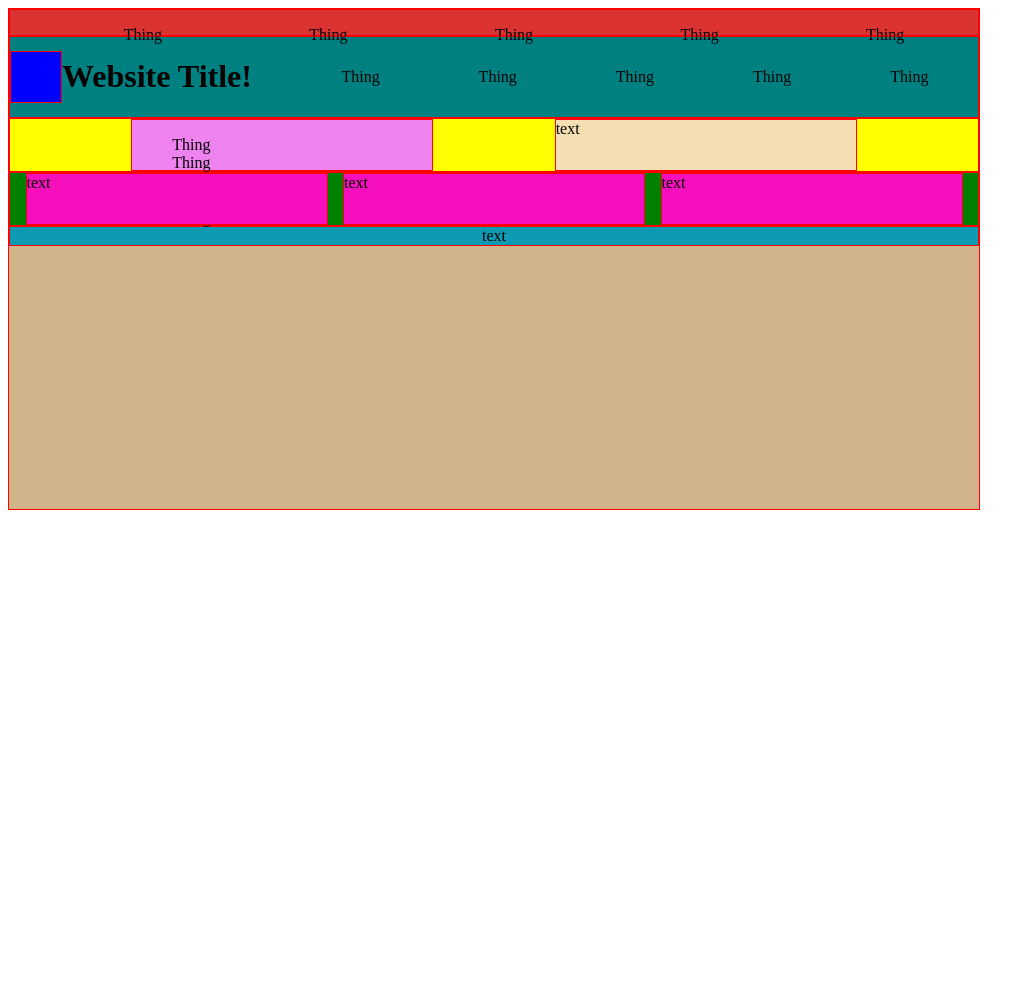
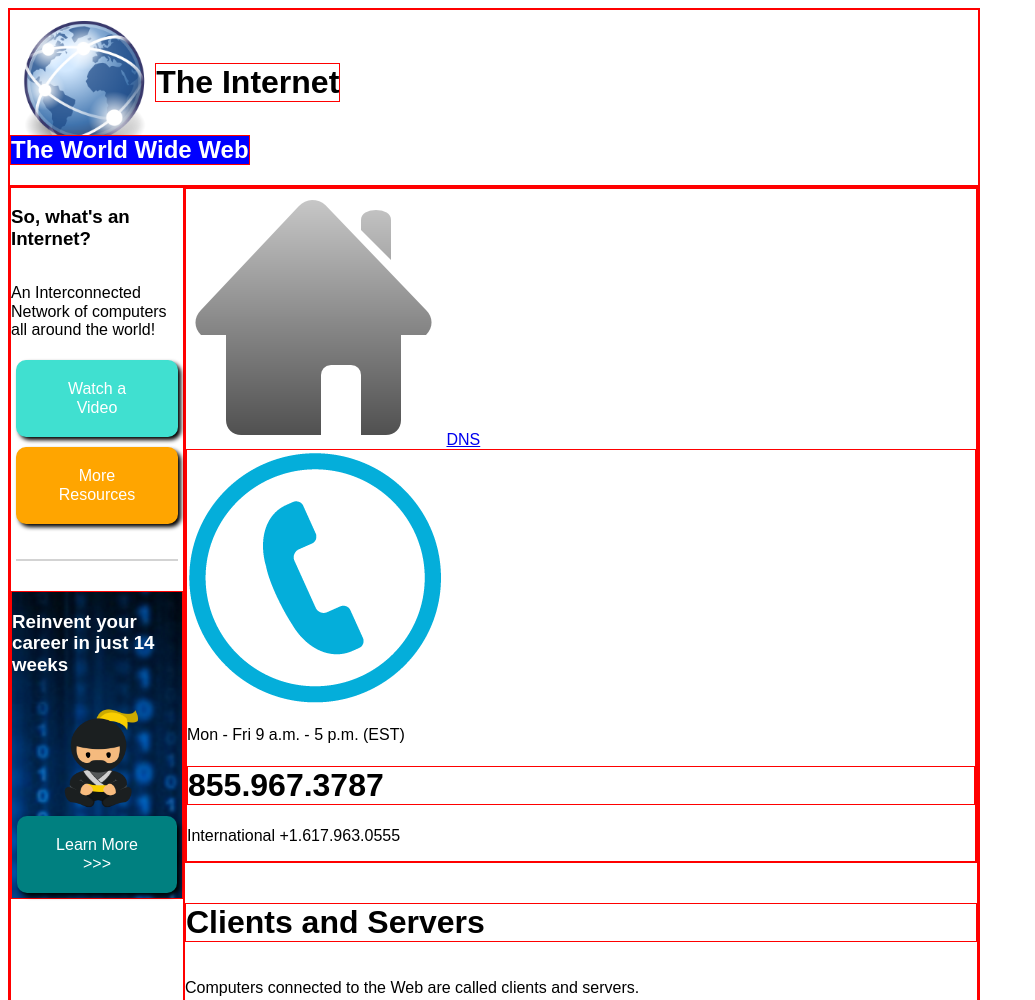
Before and after one commit to garrett-schmahl/project007.1-TheInternet, a plain HTML site: page index.html in a window 1280 px wide. Shown: the top 1000 px of the page, without its empty margins (0-1035 px from the left). Before the commit the page ends 800 px from the top, so only its background shows below. Drawn offline with Linux system fonts and the light colour scheme.

Commit message:
morning progress

```diff
--- a/css/style.css
+++ b/css/style.css
@@ -1,79 +1,87 @@
 /*global styles */
+*{
+  font-family: Arial, Helvetica, sans-serif;
+}
 
-div{
+div, h1, h2{
   border-style: solid;
   border-width: 1px;
   border-color:red;
-}
-ul{
-  list-style-type:none;
-}
-li{
-  text-decoration:none;
 }
 
 /*body styles*/
 #container{
   min-height:500px;
   width:970px;
-  background-color:tan;
 }
-  #navbar{
-    height:25px;
-    background-color:rgb(219, 50, 50);
-  }
-    #navbar ul{
-      display:flex;
-      justify-content:space-around;
-    }
   #title_block{
-    background-color:teal;
     display:flex;
     align-items:center;
+    flex-wrap:wrap;
   }
-    #fake_logo{
-      height:50px;
-      width:50px;
-      background-color:blue;
+    #title_block img{
+      width:15%;
+      height:auto;
     }
     #title_block h1{
+      margin-right: 500px;
     }
-    #title_block ul{
-      display:flex;
-      flex:5;
-      justify-content:space-around;
+    #title_block h2{
+      background-color: blue;
+      color:white;
+      margin-top:-20px;
     }
+
   #main_block{
-    background-color:yellow;
     display:flex;
     justify-content:space-evenly;
   }
     #left_side_main{
-      background-color:violet;
-      height:50px;
-      width: 300px;
+      flex:1;
       display:flex;
+      flex-direction: column;
     }
+      #watch_video_button{
+        background-color: turquoise;
+      }
+      #more_resources_button{
+        background-color: orange;
+      }
+      #left_side_main a{
+        padding: 20px 30px;
+        border-radius: 10px;
+        filter:drop-shadow(3px 3px 2px black);
+        color:white;
+        text-align:center;
+        text-decoration:none;
+        margin:5px;
+      }
+      #left_side_main hr{
+        border-style:solid;
+        border-color:lightgray;
+        border-width: 1px;
+        width:auto;
+        margin:30px 5px;
+      }
+        #ad_block{
+          background:url("../img/ad_background.png") no-repeat left top;
+          display:flex;
+          flex-direction:column;
+          align-items: center;
+        }
+          #ad_block h3{
+            color:white;
+          }
+          #ad_block img{
+            width:50%;
+            height:auto;
+          }
+          #ad_block a{
+            background-color: teal;
+          }
+
     #right_side_main{
-      background-color:wheat;
-      height:50px;
-      width: 300px;
+      flex:4;
       display:flex;
+      flex-direction:column;
     }
-  #secondary_block{
-    background-color:green;
-    display:flex;
-    justify-content:space-evenly;
-
-  }
-    .repeated_object{
-      background-color:rgb(246, 16, 189);
-      height:50px;
-      width: 300px;
-      display:flex;
-    }
-    #footer{
-      background-color:rgb(15, 154, 179);
-      display:flex;
-      justify-content:space-evenly;
-    }
--- a/index.html
+++ b/index.html
@@ -4,51 +4,63 @@
   <meta charset="UTF-8">
   <meta http-equiv="X-UA-Compatible" content="IE=edge">
   <meta name="viewport" content="width=device-width, initial-scale=1.0">
-  <title>3-24 notes</title>
+  <title>Wordstream</title>
   <link rel="stylesheet" href="css/normalize.css">
   <link rel="stylesheet" href="css/style.css">
-  <link rel="JavaScript" href="script/script.js">
 </head>
 <body>
   <div id="container">
-    <div id="navbar">
-      <ul>
-        <li>Thing</li>
-        <li>Thing</li>
-        <li>Thing</li>
-        <li>Thing</li>
-        <li>Thing</li>
-      </ul>
-    </div>
     <div id="title_block">
-      <div id="fake_logo"></div>
-      <h1>Website Title!</h1>
-      <ul>
-        <li>Thing</li>
-        <li>Thing</li>
-        <li>Thing</li>
-        <li>Thing</li>
-        <li>Thing</li>
-      </ul>
+      <img src="img/globe.png" alt="globe logo"></img>
+      <h1>The Internet</h1>
+      <h2>The World Wide Web</h2>
     </div>
     <div id="main_block">
       <div id="left_side_main">
+        <h3>So, what's an Internet?</h3>
+        <p>An Interconnected Network of computers all around the world!</p>
+        <a href="#" id="watch_video_button">Watch a Video</a>
+        <a href="#" id="more_resources_button">More Resources</a>
+        <hr>
+        <div id="ad_block">
+          <h3>Reinvent your career in just 14 weeks</h3>
+          <img src="img/ninja.png" alt="a flippin' ninja">
+          <a href="#">Learn More >>></a>
+        </div>
+      </div>
+       <div id="right_side_main">
+        <div id = "right_side_header">
+          <img src="img/home.png" alt="home">
+          <a href="#">DNS</a>
+          <div id = "phone_card">
+            <img src="img/phone.png" alt="phone">
+            <p>Mon - Fri 9 a.m. - 5 p.m. (EST)</p>
+            <h1>855.967.3787</h1>
+            <p>International +1.617.963.0555</p>
+          </div>
+        </div>
+        <br>
+        <h1>Clients and Servers</h1>
+        <p>Computers connected to the Web are called clients and servers.</p>
         <ul>
-          <li>Thing</li>
-          <li>Thing</li>
-          <li>Thing</li>
-          <li>Thing</li>
-          <li>Thing</li>
+          <li>Clients are the typical Web user's Internet-connected devices (for example, your computer connected to your Wi-Fi, or your phone connected to your mobile network) and Web-accessing software available on those devices (usually a web browser like Firefox of Chrome).</li>
+          <li>Servers are computers that store webpages, sites, or apps. When a client device wants to access a webpage, a copy of the webpage is downloaded from the server onto the client machine to be displayed in the user's web browser.</li>
         </ul>
+        <img src="img/client_server.jpg" alt="client requests, server responds">
+        <h1>So What Actually Happens?</h1>
+        <ol>
+          <li>The Browser goes to the DNS server and find the real address of the server that the website lives on.</li>
+          <li>The browser sends an HTTP request message to the server asking it to send a copy of the website to the client.</li>
+          <li>If the server approves the client's request, the server sends the client a "200 OK" message, which menas "PErmission granted! Here you go!", and then starts sending the website's files to the browser as a series of small chunks.</li>
+          <li>The browser assembles the small chunks into a complete website and displays it to you!</li>
+        </ol>
+        <div id="big_three_box">
+          <img src="img/html.png" size="50px">
+          <h1>The Big 3 - HTML, CSS, JavaScript</h1>
+          <p>While the server can process information in many different language, the files that they serve to the client are always going to be some combination of HTML, CSS, and JavaScript!</p>
+          <p>Learn more about the Big 3 here!</p>
+        </div>
       </div>
-      <div id="right_side_main">text</div>
     </div>
-    <div id="secondary_block">
-      <div class="repeated_object">text</div>
-      <div class="repeated_object">text</div>
-      <div class="repeated_object">text</div>
-    </div>
-    <div id="footer">text</div>
-  </div>
 </body>
 </html>
```
Also changed, not shown: normalize.css (deleted), script/script.js (deleted).
